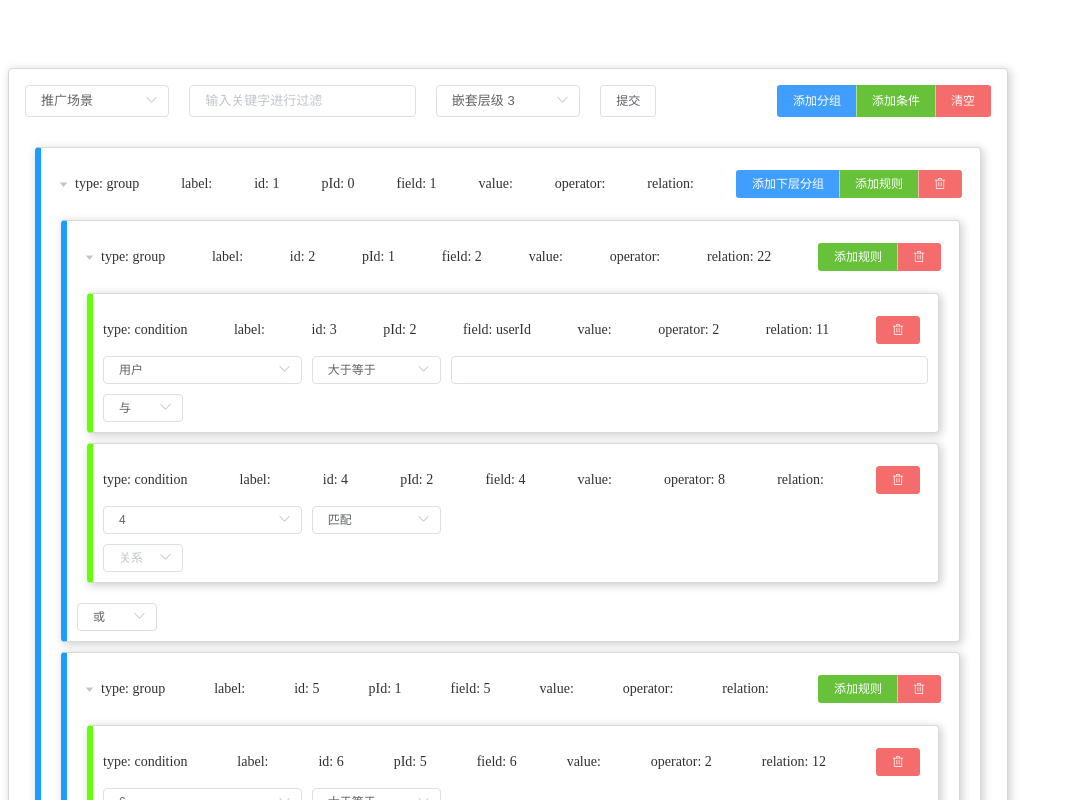
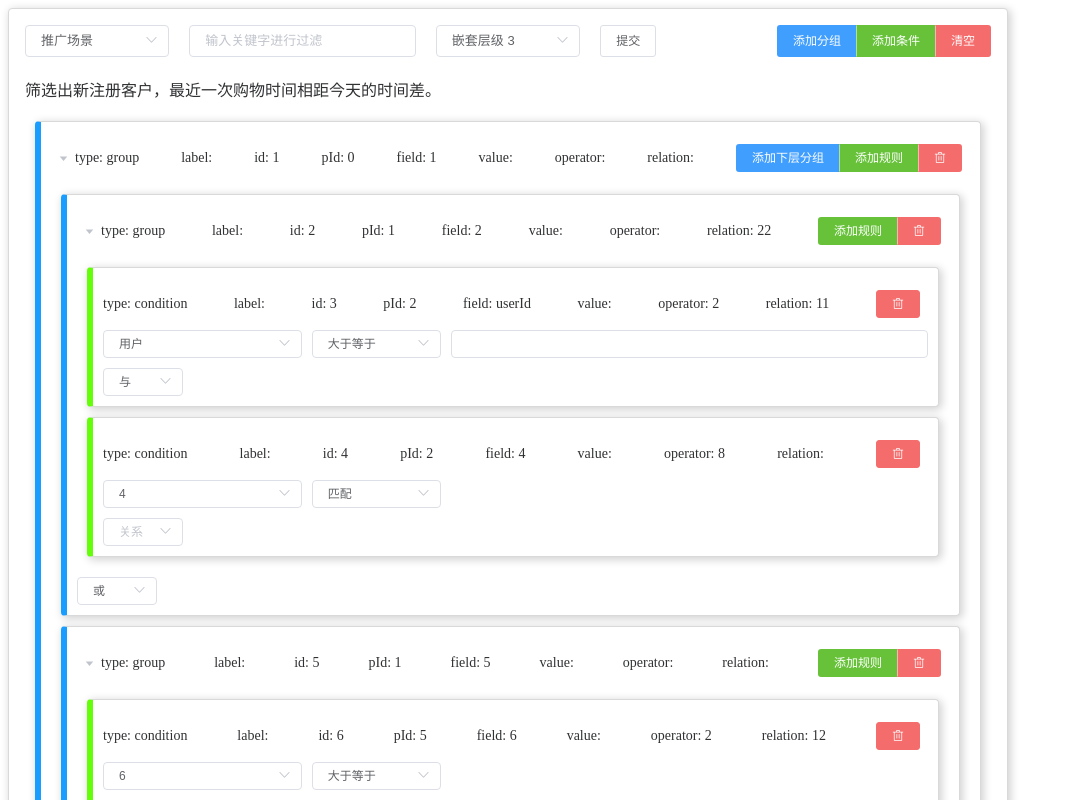
Before and after one commit to mybre/element-rule-tree, a Vue app: page / in a window 1280 px wide. Shown: the top 800 px of the page, without its empty margins (0-1069 px from the left). Built offline with nearby package versions, Linux system fonts and the light colour scheme.

Commit message:
更新数据

```diff
--- a/src/components/tree/data.js
+++ b/src/components/tree/data.js
@@ -193,10 +193,12 @@ export const _sceneMap = {
   },
   cust: {
     scene: "自定义场景", // 场景名称
-    fields: {}
+    fields: {},
+    description: "筛选出自定义数据",
   },
   studentClass: {
     scene: "学服场景", //场景名称
+    description: "筛选出学服场景",
     fields: {
       studentId: {
         tableName: "bd_BdStudentclass",
--- a/src/views/ruleTree.vue
+++ b/src/views/ruleTree.vue
@@ -1,10 +1,11 @@
 <template>
   <div>
-    <div class="custom-tree-container" :style="{width:`${800 + maxLevel * 50}px`}">
-      <div style="padding: 30px 0"></div>
-
+    <div
+      class="custom-tree-container"
+      :style="{ width: `${800 + maxLevel * 50}px` }"
+    >
       <div class="tree-card" style="padding: 16px">
-        <div style="margin-bottom: 30px">
+        <div>
           <el-row :gutter="20">
             <el-col :span="4">
               <el-select
@@ -73,7 +74,7 @@
             </el-col>
           </el-row>
         </div>
-
+        <div style="margin:20px 0">{{ curSceneDescription }}</div>
         <tree
           ref="tree"
           :data="data"
@@ -195,9 +196,9 @@ import condition from "../components/tree/condition";
 let id = 1000;
 import emitter from "element-ui/src/mixins/emitter";
 export default {
-  mixins:[emitter],
-  name:'ruleTree',
-  componentName:'ruleTree',
+  mixins: [emitter],
+  name: "ruleTree",
+  componentName: "ruleTree",
   data() {
     return {
       filterText: "",
@@ -208,7 +209,7 @@ export default {
       next_condition: [],
       data: [],
       limitLevel: "3",
-      maxLevel:0,
+      maxLevel: 0,
     };
   },
   components: {
@@ -232,11 +233,16 @@ export default {
     curSceneFields() {
       return this.sceneType ? this.sceneMap[this.sceneType].fields : {};
     },
+    curSceneDescription() {
+      if (this.sceneType && this.sceneMap[this.sceneType]) {
+        return this.sceneMap[this.sceneType].description;
+      } else {
+        return "";
+      }
+    },
   },
 
   methods: {
-
-
     // 递归遍历 查找深度
     getDepth() {
       var arr = this.data;
@@ -248,7 +254,7 @@ export default {
         }
         arr = [];
         for (var i = 0; i < temp.length; i++) {
-          if(temp[i].children) {
+          if (temp[i].children) {
             for (var j = 0; j < temp[i].children.length; j++) {
               arr.push(temp[i].children[j]);
             }
```
